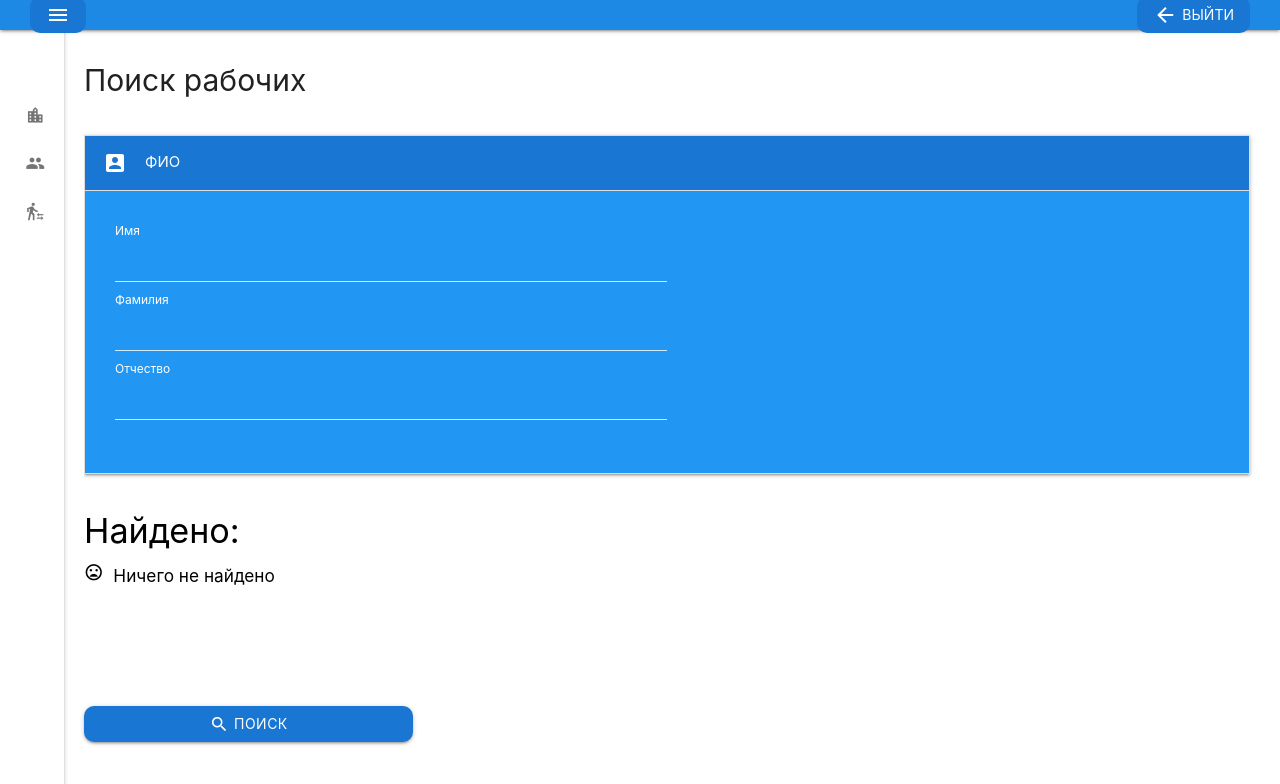
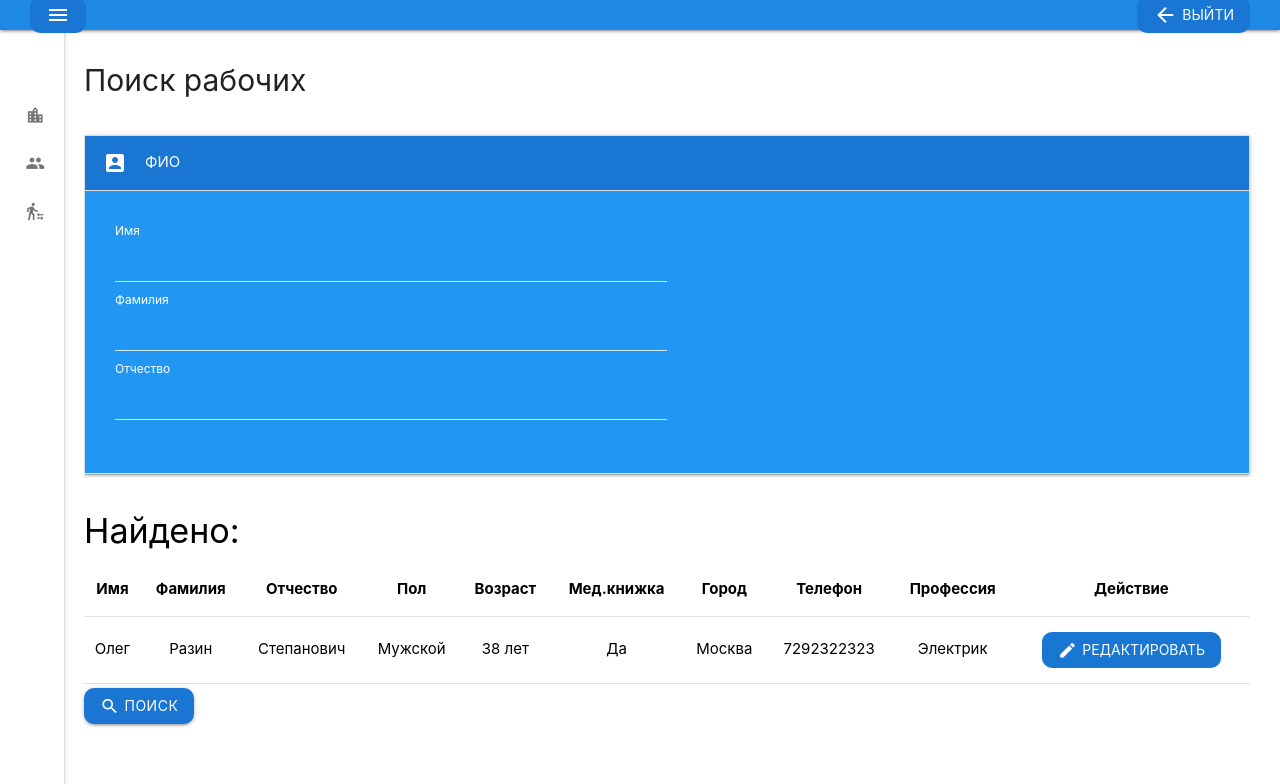
Before and after one commit to SadBarin/pave_erp, a Vue app: page /workers/search in a window 1280 px wide. Shown: the top 784 px of the page. Built offline with nearby package versions, Linux system fonts and the light colour scheme.

Commit message:
add table for search

```diff
--- a/src/components/workers/SearchWorkers.vue
+++ b/src/components/workers/SearchWorkers.vue
@@ -318,9 +318,36 @@
                     @remove-worker="removeWorker"
                   />
 
-                  <h6 v-if="!searchWorkers.length">
-                    <i class="material-icons">mood_bad</i> Ничего не найдено
-                  </h6>
+                  <table class="search-table">
+                    <tr>
+                      <th>Имя</th>
+                      <th>Фамилия</th>
+                      <th>Отчество</th>
+                      <th>Пол</th>
+                      <th>Возраст</th>
+                      <th>Мед.книжка</th>
+                      <th>Город</th>
+                      <th>Телефон</th>
+                      <th>Профессия</th>
+                      <th>Действие</th>
+                    </tr>
+                    <tr>
+                      <td>Олег</td>
+                      <td>Разин</td>
+                      <td>Степанович</td>
+                      <td>Мужской</td>
+                      <td>38 лет</td>
+                      <td>Да</td>
+                      <td>Москва</td>
+                      <td>7292322323</td>
+                      <td>Электрик</td>
+                      <td>
+                        <button class="btn-flat editor-btn search-button blue darken-2 waves-effect waves-light auth-submit white-text">
+                          <i class="material-icons">create</i> Редактировать
+                        </button>
+                      </td>
+                    </tr>
+                  </table>
                 </div>
               </div>
             </form>
@@ -329,9 +356,9 @@
       </div>
     </section>
 
-    <div class="editor-btns">
+    <div>
       <button
-        class="btn editor-btn waves-effect waves-light auth-submit blue darken-2"
+        class="btn waves-effect waves-light auth-submit blue darken-2"
         v-on:click="searchAll()"
       >
         <i class="material-icons">search</i> Поиск
@@ -565,6 +592,10 @@ export default {
     outline: none !important;
   }
 
+  .search-table, td, th {
+    text-align: center;
+  }
+
   .editor-btns {
     width: 100%;
     margin-top: 18px;
@@ -575,7 +606,7 @@ export default {
   }
 
   .editor-btn {
-    width: 28%;
+    margin: 0 auto;
   }
 
   #search .workers_section {
```
